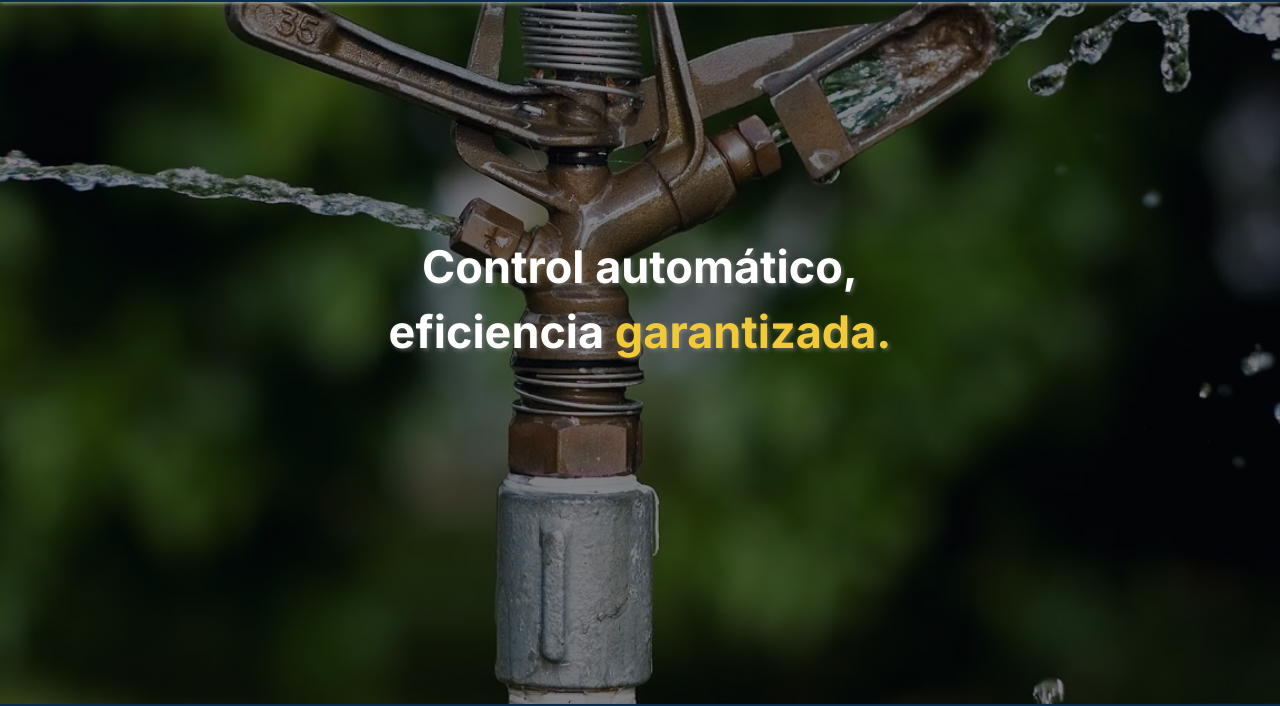
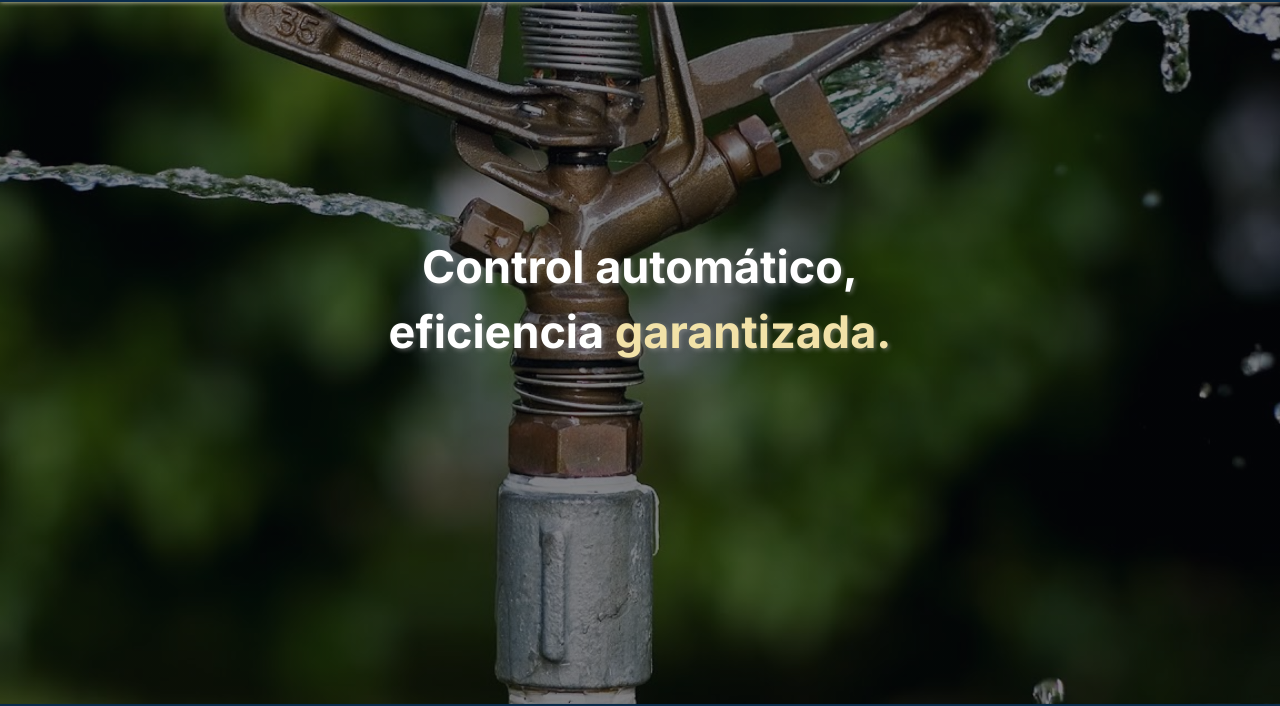
Before and after one commit to iot-solutions64/landing-page, a plain HTML site: page index.html in a window 1280 px wide. Shown: the part 96-802 px from the top of the page. Drawn offline with nearby package versions, Linux system fonts and the light colour scheme.

Commit message:
feat: styles.css updated

```diff
--- a/styles.css
+++ b/styles.css
@@ -13,7 +13,7 @@ img{
 :root{
     --primary-color: #1856c3;
     --secondary-color: #092C4C;
-    --secondary-color-second: #f2ca37;
+    --secondary-color-second: #f2E2A8;
     --success-color: #136700;
     --success-color-second: #ffee00;
     --error-color: #F84343;
```
